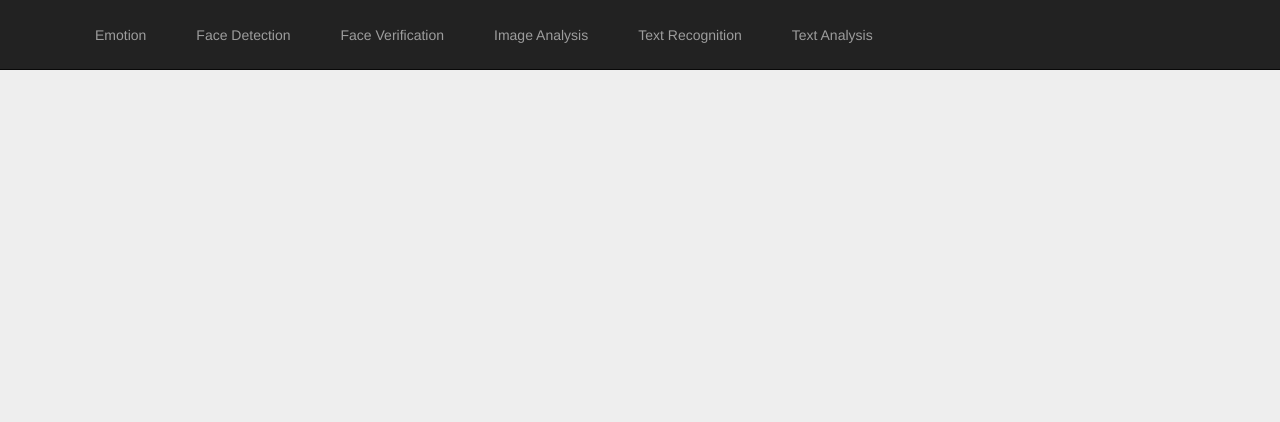
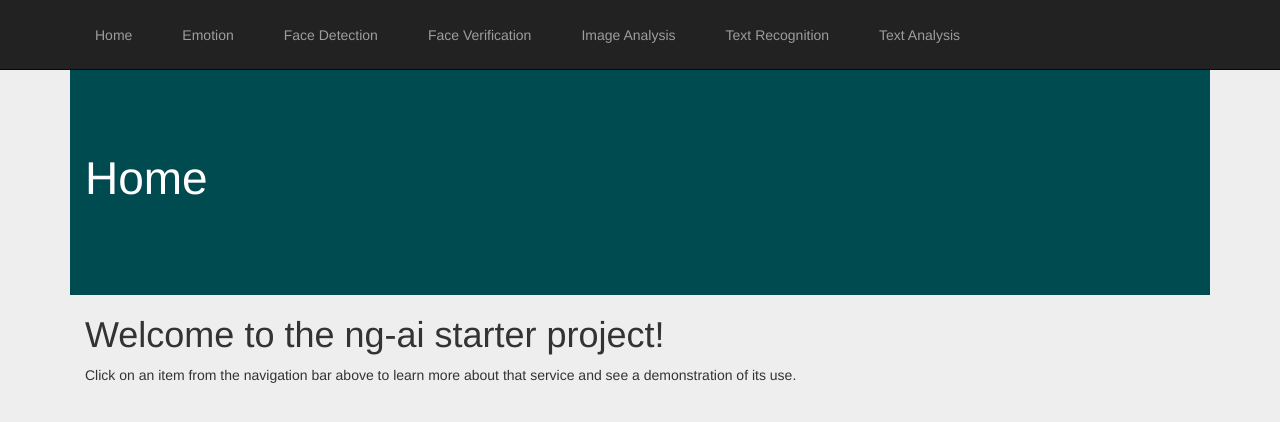
Before and after one commit to clarkio/ng-ai-hack, an Angular app: page /home in a window 1280 px wide. Shown: the top 422 px of the page. Built offline with nearby package versions, Linux system fonts and the light colour scheme; no server answers.

Commit message:
add home view with some details

```diff
--- a/src/app/app.component.html
+++ b/src/app/app.component.html
@@ -3,6 +3,9 @@
     <div class="container">
       <div class="collapse navbar-collapse" id="app-collapse">
         <ul class="nav navbar-nav">
+          <li>
+            <a [routerLink]="['/']">Home</a>
+          </li>
           <li>
             <a [routerLink]="['/demo/emotion-recognition']">Emotion</a>
           </li>
--- /dev/null
+++ b/src/app/demo/home/home.component.html
@@ -0,0 +1,8 @@
+<app-hero-banner [apiTitle]='apiTitle' [apiDescription]='apiDescription'>
+</app-hero-banner>
+<div class="container">
+    <h1>Welcome to the ng-ai starter project!</h1>
+    <p>
+        Click on an item from the navigation bar above to learn more about that service and see a demonstration of its use.
+    </p>
+</div>
--- /dev/null
+++ b/src/app/demo/home/home.component.ts
@@ -0,0 +1,16 @@
+import { Component, OnInit } from '@angular/core';
+import { Title } from '@angular/platform-browser';
+
+@Component({
+  selector: 'app-home',
+  templateUrl: './home.component.html'
+})
+export class HomeComponent implements OnInit {
+  apiTitle = 'Home';
+  apiDescription = '';
+  constructor(private titleService: Title) {
+    this.titleService.setTitle('Home');
+  }
+
+  ngOnInit() {}
+}
```
Also changed, not shown: src/app/app-routing.module.ts (+6 -6 lines), src/app/demo/demo-routing.module.ts (+6 -1 lines), src/app/demo/demo.module.ts (+6 -11 lines).
